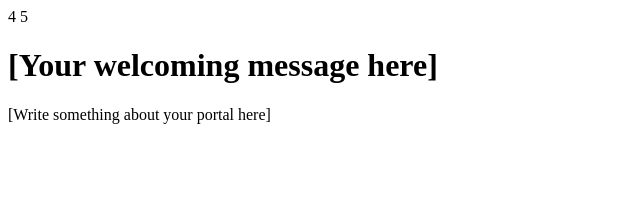
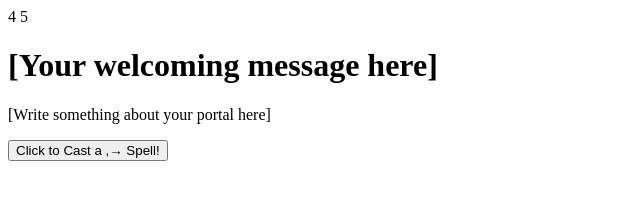
Before and after one commit to Jacobo149/jtp016.github.io, a plain HTML site: page index.html in a window 1280 px wide. Shown: the whole page, without its empty margins (0-640 px from the left). Drawn offline with Linux system fonts and the light colour scheme.

Commit message:
Added Button

```diff
--- a/index.html
+++ b/index.html
@@ -9,5 +9,14 @@
 <body>
   <h1>[Your welcoming message here]</h1>
   <p>[Write something about your portal here]</p>
+  <button onclick="castSpell()">Click to Cast a
+    ,→ Spell!</button>
+    <p id=”spellResult”></p>
+    <script>
+    function castSpell() {
+      document.getElementById("spellResult").innerText = "Your spell has been cast successfully!";
+    }
+    </script>
+
 </body>
 </html>
```
